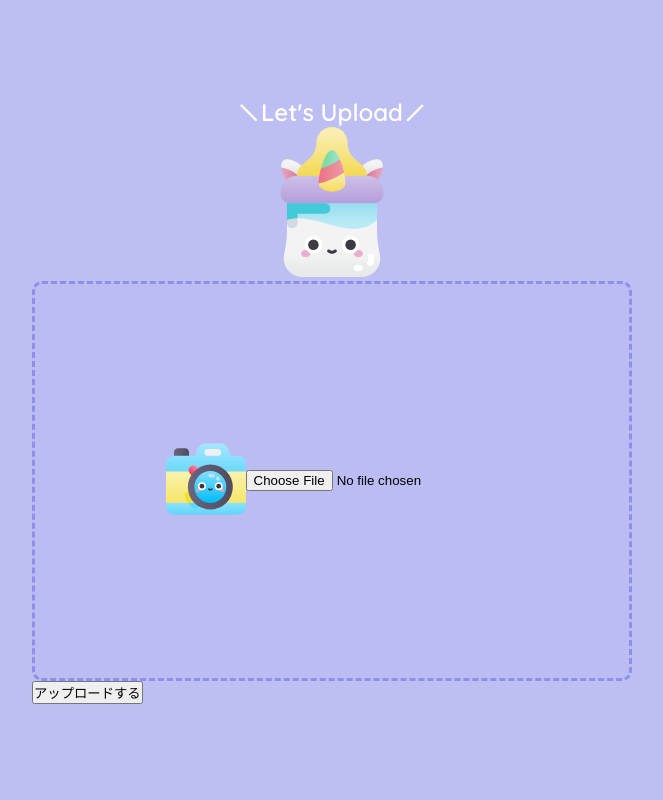
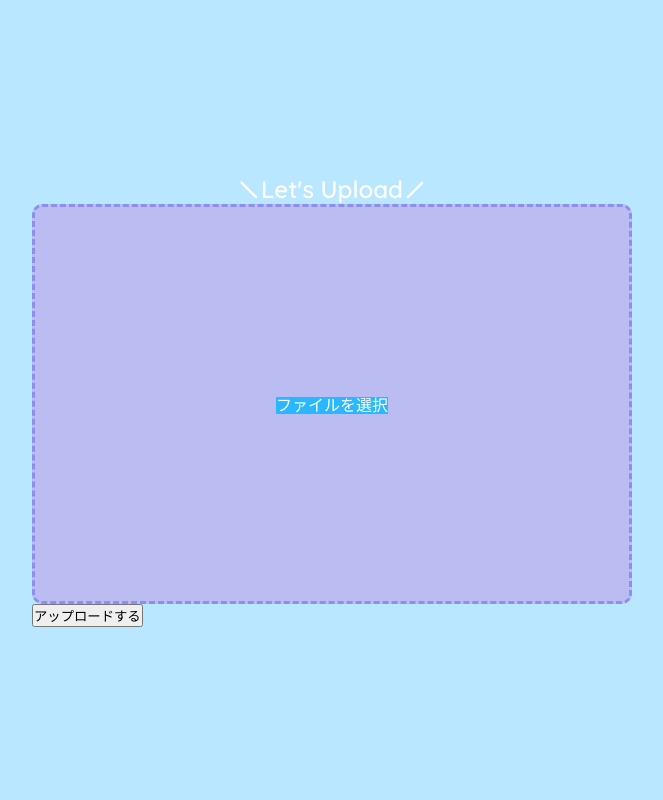
Before and after one commit to 9631kunn/uploader, a PHP site: page / in a window 1280 px wide. Shown: the whole page, without its empty margins (308-971 px from the left). Run offline with PHP 8.4, Linux system fonts and the light colour scheme.

Commit message:
fix: func

```diff
--- a/index.php
+++ b/index.php
@@ -1,138 +1,31 @@
 <!DOCTYPE html>
 <html lang="ja">
 <head>
-  <title>アップローダー</title>
+  <title>うpろだ</title>
   <meta charset="UTF-8">
   <meta name="viewport" content="width=device-width, initial-scale=1.0">
   <link href="https://fonts.googleapis.com/css2?family=Quicksand:wght@600&display=swap" rel="stylesheet">
+  <link rel="stylesheet" href="./style.css">
 </head>
 <body>
-  <form method="POST" action="upload.php" enctype="multipart/form-data">
-    <main class="upload">
+  <main class="upload">
+    <form class="upload__form" enctype="multipart/form-data">
       <h2 class="upload__title">Let's Upload</h2>
       <div class="upload__icon">
-        <img src="./baby.svg" class="icon__unicorn" />
+        <!-- <img class="upload__icon--unicorn" src="./baby.svg" /> -->
       </div>
       <div class="upload__area">
         <div class="upload__icon">
-          <image src="./camera.svg" class="icon__camera" />
+          <!-- <image class="upload__icon--camera" src="./camera.svg" /> -->
         </div>
-        <input type="file" class="upload__file" value="ファイルを選択" name="image" />
+        <div class="upload__file">
+          <input id="inputFile" type="file" class="upload__file--input" name="upload" value="ファイルを選択" multiple="multiple" accept="image/*" />
+          <label for="inputFile" class="upload__file--label">ファイルを選択</label>
+        </div>
       </div>
-      <input type="submit" value="アップロードする" />
-    </main>
-  </form>
-  <style>
-  * {
-    box-sizing: border-box;
-    margin: 0;
-    padding: 0;
-  }
-
-  body {
-    background: #bdbff2;
-    display: grid;
-    height: 100vh;
-    place-items: center;
-    width: 100vw;
-  }
-
-  .upload__title {
-    color: #fff;
-    font-family: 'Quicksand', sans-serif;
-    text-align: center;
-  }
-
-  .upload__title::before,
-  .upload__title::after {
-    color: #fff;
-    content: "|";
-    display: inline-block;
-  }
-
-  .upload__title::before {
-    transform: rotate(-45deg);
-    margin-inline-end: 10px;
-  }
-
-  .upload__title::after {
-    transform: rotate(45deg);
-    margin-inline-start: 10px;
-  }
-
-  .upload__icon {
-    text-align: center;
-  }
-
-  .upload__icon .icon__unicorn {
-    height: 150px;
-    width: 150px;
-  }
-
-  .upload__icon .icon__camera {
-    height: 80px;
-    width: 80px;
-  }
-
-  .upload__area {
-    align-items: center;
-    background: #bbbcf2;
-    border: 3px dashed #8c8fed;
-    border-radius: 10px;
-    display: flex;
-    justify-content: center;
-    height: 400px;
-    width: 600px;
-  }
-
-  .upload__area.active {
-    background: #a7a8f2;
-  }
-
-  .upload__area.active .icon__camera {
-    animation: move .1s infinite;
-  }
-
-  @keyframes move {
-    0% {
-      transform: translate(0px, 0px) rotateZ(0deg)
-    }
-
-    25% {
-      transform: translate(2px, 2px) rotateZ(1deg)
-    }
-
-    50% {
-      transform: translate(0px, 2px) rotateZ(0deg)
-    }
-
-    75% {
-      transform: translate(2px, 0px) rotateZ(-1deg)
-    }
-
-    100% {
-      transform: translate(0px, 0px) rotateZ(0deg)
-    }
-  }
-  </style>
-  <script>
-  var a = document.querySelector(".upload__area");
-  var i = document.querySelector(".upload__file");
-
-  a.addEventListener("dragover", (e) => {
-    e.preventDefault();
-    a.classList.add("active");
-  });
-  a.addEventListener("dragleave", (e) => {
-    e.preventDefault();
-    a.classList.remove("active");
-  });
-  a.addEventListener("drop", (e) => {
-    e.preventDefault();
-    a.classList.remove("active");
-    var f = e.dataTransfer.files;
-    i.files = f
-  });
-  </script>
+      <button type="button" class="upload__button">アップロードする</button>
+    </form>
+  </main>
+  <script src="./ui.js" defer></script>
 </body>
 </html>
--- /dev/null
+++ b/style.css
@@ -0,0 +1,143 @@
+:root {
+  --main-color: #66ccff;
+  --main-color-light: #b8e7ff;
+  --main-color-dark: #29b7ff;
+}
+
+* {
+  -webkit-box-sizing: border-box;
+          box-sizing: border-box;
+  margin: 0;
+  padding: 0;
+}
+
+body {
+  background: var(--main-color-light);
+  display: -ms-grid;
+  display: grid;
+  height: 100vh;
+  place-items: center;
+  width: 100vw;
+}
+
+.upload__title {
+  color: #fff;
+  font-family: "Quicksand", sans-serif;
+  text-align: center;
+}
+
+.upload__title::before, .upload__title::after {
+  color: #fff;
+  content: "|";
+  display: inline-block;
+}
+
+.upload__title::before {
+  -webkit-transform: rotate(-45deg);
+          transform: rotate(-45deg);
+  -webkit-margin-end: 10px;
+          margin-inline-end: 10px;
+}
+
+.upload__title::after {
+  -webkit-transform: rotate(45deg);
+          transform: rotate(45deg);
+  -webkit-margin-start: 10px;
+          margin-inline-start: 10px;
+}
+
+.upload__icon {
+  text-align: center;
+}
+
+.upload__icon .icon__unicorn {
+  height: 150px;
+  width: 150px;
+}
+
+.upload__icon .icon__camera {
+  height: 80px;
+  width: 80px;
+}
+
+.upload__area {
+  -webkit-box-align: center;
+      -ms-flex-align: center;
+          align-items: center;
+  background: #bbbcf2;
+  border: 3px dashed #8c8fed;
+  border-radius: 10px;
+  display: -webkit-box;
+  display: -ms-flexbox;
+  display: flex;
+  -webkit-box-pack: center;
+      -ms-flex-pack: center;
+          justify-content: center;
+  height: 400px;
+  width: 600px;
+}
+
+.upload__area.active {
+  background: #a7a8f2;
+}
+
+.upload__area.active .icon__camera {
+  -webkit-animation: move 0.1s infinite;
+          animation: move 0.1s infinite;
+}
+
+.upload__file--input {
+  display: none;
+}
+
+.upload__file--label {
+  background: var(--main-color-dark);
+  color: #fff;
+}
+
+@-webkit-keyframes move {
+  0% {
+    -webkit-transform: translate(0px, 0px) rotateZ(0deg);
+            transform: translate(0px, 0px) rotateZ(0deg);
+  }
+  25% {
+    -webkit-transform: translate(2px, 2px) rotateZ(1deg);
+            transform: translate(2px, 2px) rotateZ(1deg);
+  }
+  50% {
+    -webkit-transform: translate(0px, 2px) rotateZ(0deg);
+            transform: translate(0px, 2px) rotateZ(0deg);
+  }
+  75% {
+    -webkit-transform: translate(2px, 0px) rotateZ(-1deg);
+            transform: translate(2px, 0px) rotateZ(-1deg);
+  }
+  100% {
+    -webkit-transform: translate(0px, 0px) rotateZ(0deg);
+            transform: translate(0px, 0px) rotateZ(0deg);
+  }
+}
+
+@keyframes move {
+  0% {
+    -webkit-transform: translate(0px, 0px) rotateZ(0deg);
+            transform: translate(0px, 0px) rotateZ(0deg);
+  }
+  25% {
+    -webkit-transform: translate(2px, 2px) rotateZ(1deg);
+            transform: translate(2px, 2px) rotateZ(1deg);
+  }
+  50% {
+    -webkit-transform: translate(0px, 2px) rotateZ(0deg);
+            transform: translate(0px, 2px) rotateZ(0deg);
+  }
+  75% {
+    -webkit-transform: translate(2px, 0px) rotateZ(-1deg);
+            transform: translate(2px, 0px) rotateZ(-1deg);
+  }
+  100% {
+    -webkit-transform: translate(0px, 0px) rotateZ(0deg);
+            transform: translate(0px, 0px) rotateZ(0deg);
+  }
+}
+/*# sourceMappingURL=style.css.map */
--- /dev/null
+++ b/style.scss
@@ -0,0 +1,91 @@
+:root {
+  --main-color: #66ccff;
+  --main-color-light: #b8e7ff;
+  --main-color-dark: #29b7ff;
+}
+* {
+  box-sizing: border-box;
+  margin: 0;
+  padding: 0;
+}
+body {
+  background: var(--main-color-light);
+  display: grid;
+  height: 100vh;
+  place-items: center;
+  width: 100vw;
+}
+.upload {
+  &__title {
+    color: #fff;
+    font-family: "Quicksand", sans-serif;
+    text-align: center;
+    &::before,
+    &::after {
+      color: #fff;
+      content: "|";
+      display: inline-block;
+    }
+    &::before {
+      transform: rotate(-45deg);
+      margin-inline-end: 10px;
+    }
+    &::after {
+      transform: rotate(45deg);
+      margin-inline-start: 10px;
+    }
+  }
+  &__icon {
+    text-align: center;
+    .icon__unicorn {
+      height: 150px;
+      width: 150px;
+    }
+    .icon__camera {
+      height: 80px;
+      width: 80px;
+    }
+  }
+  &__area {
+    align-items: center;
+    background: #bbbcf2;
+    border: 3px dashed #8c8fed;
+    border-radius: 10px;
+    display: flex;
+    justify-content: center;
+    height: 400px;
+    width: 600px;
+    &.active {
+      background: #a7a8f2;
+      .icon__camera {
+        animation: move 0.1s infinite;
+      }
+    }
+  }
+  &__file {
+    &--input {
+      display: none;
+    }
+    &--label {
+      background: var(--main-color-dark);
+      color: #fff;
+    }
+  }
+}
+@keyframes move {
+  0% {
+    transform: translate(0px, 0px) rotateZ(0deg);
+  }
+  25% {
+    transform: translate(2px, 2px) rotateZ(1deg);
+  }
+  50% {
+    transform: translate(0px, 2px) rotateZ(0deg);
+  }
+  75% {
+    transform: translate(2px, 0px) rotateZ(-1deg);
+  }
+  100% {
+    transform: translate(0px, 0px) rotateZ(0deg);
+  }
+}
```
Also changed, not shown: ui.js (added, +34 -0 lines), upload.php (added, +17 -0 lines), .htaccess (added), 2 other files.
